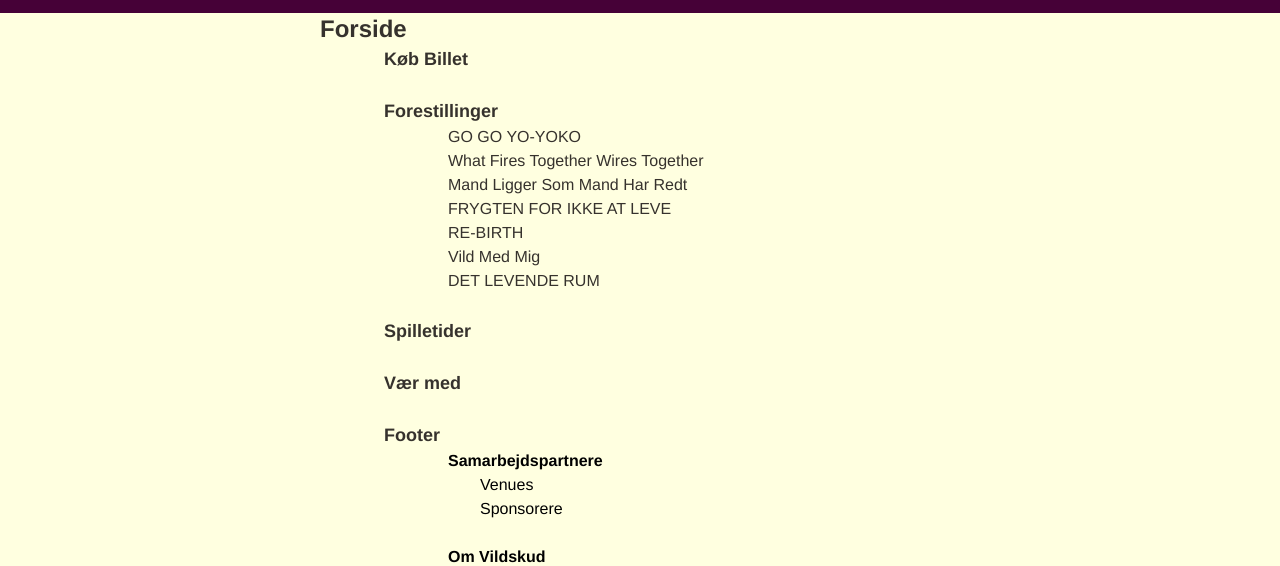
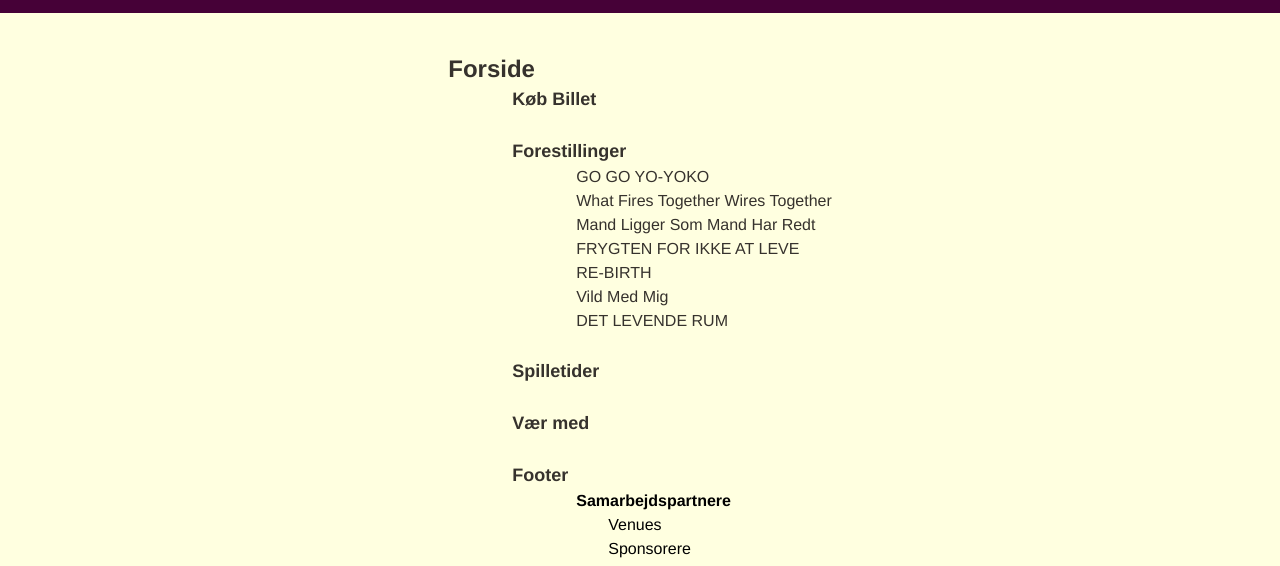
Before and after one commit to kris91r3/radikalt_redesign, a website built with Vite: page src/sitemap.html in a window 1280 px wide. Shown: the part 154-720 px from the top of the page. Built offline with nearby package versions, Linux system fonts and the light colour scheme.

Commit message:
sitmap med margin top og bottom

```diff
--- a/src/sitemap.html
+++ b/src/sitemap.html
@@ -92,8 +92,8 @@
   <body class="bg-lysgul">
     <!-- herosection -->
 
-    <main class="mx-10 lg:mx-80">
-      <section>
+    <main class="mx-10 grid justify-center lg:mx-80">
+      <section class="mt-10 mb-10">
         <ul>
           <li>
             <a class="text-2xl font-bold" href="index.html">Forside</a>
```
